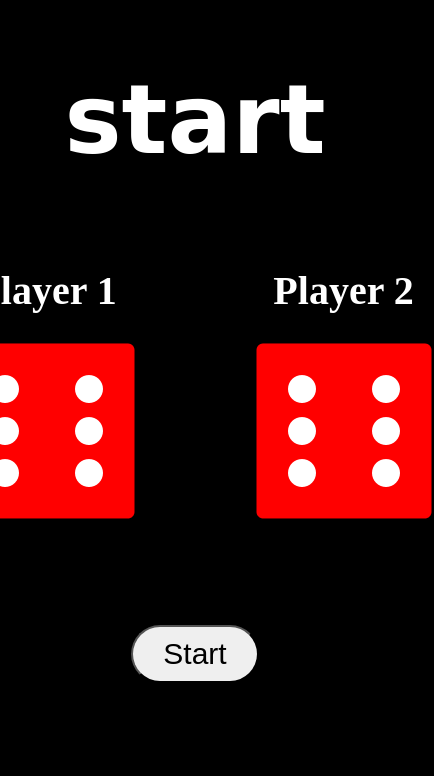
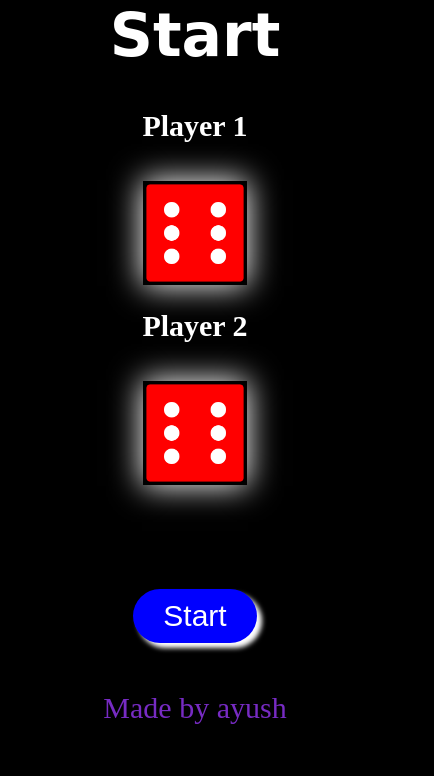
Before and after one commit to Ayushkumar890/Dice-game-by-ayush, a plain HTML site: page index.html in a window 390 px wide. Shown: the whole page, 434 px wide, since content can reach past the window. Drawn offline with Linux system fonts and the light colour scheme.

Commit message:
Update index.html

```diff
--- a/index.html
+++ b/index.html
@@ -18,8 +18,6 @@
 
         .heading {
             text-align: center;
-
-
         }
 
         .heading h1 {
@@ -27,6 +25,8 @@
             font-weight: 900;
             font-size: 6rem;
             font-family: cursive;
+
+            margin: 0px;
         }
 
         h1 {
@@ -36,19 +36,47 @@
         }
 
         .flex{
+            margin-top: 3%;
             display: flex;
             justify-content:center;
             gap: 30%;
         }
+        @media(max-width:500px){
+            .flex{
+                gap: 10%;
+                margin-top: 10%;
+                display: block;
+                text-align: center;
+
+            }
+            img{
+                width: 100px;
+            }
+            .heading h1{
+                font-size: 60px;
+            }
+            .player1 h1{
+                font-size: 30px;
+            }
+            .player2 h1{
+                font-size: 30px;
+            }
+        }
         .btn{
+            color: white;
+
             font-size: 30px;
+            background-color: blue;
             padding: 10px 30px;
             border-radius: 100px;
+            box-shadow: 5px 5px 5px white;
+            border: none;
             }
             .btn:hover{
-                background-color: rgb(227, 134, 134);
+                background-color: rgb(123, 31, 243);
                 font-size: 35px;
                 transition: 0.6s ease;
+                z-index: 99;
             }
     </style>
 </head>
@@ -56,22 +84,34 @@
 <body>
     <div class="heading">
         <h1 class="win">
-            start
+            Start
         </h1>
     </div>
-
     <div class="flex">
         <div class="player1">
             <h1>Player 1</h1>
-            <img src="images\dice6.png" alt="" id="dice1" >
+            <br>
+
+            <img style="box-shadow: 0px 0px 30px 1px white
+            ; border: 2px solid rgb(0, 0, 0);" src="images\dice6.png" alt="" id="dice1" >
         </div>
         <div class="player2">
             <h1>Player 2</h1>
-            <img  src=" images\dice6.png" alt="" id="dice2">
+            <br>
+            <img style="box-shadow: 0px 0px 30px 1px white
+            ; border: 2px solid rgb(0, 0, 0);"  src=" images\dice6.png" alt="" id="dice2">
         </div>
     </div>
     <div style="text-align: center; margin-top: 100px;">
         <button class="btn" onclick="ramdomimage()">Start</button>
+<br><br>
+        <footer>
+            <div style="" >
+                <p style="color: rgb(119, 43, 195)
+                ;font-size: 30px;">Made by ayush</p>
+            </div>
+            <br>
+        </footer>
 
     <script src="index.js"></script>
 </body>
```
